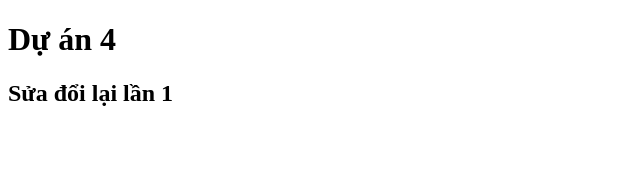
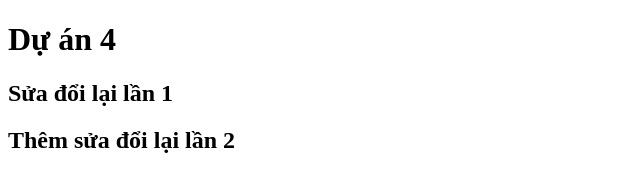
Before and after one commit to chudonghoc/product4, a plain HTML site: page index.html in a window 1280 px wide. Shown: the whole page, without its empty margins (0-640 px from the left). Drawn offline with Linux system fonts and the light colour scheme.

Commit message:
test commit lan 3

```diff
--- a/index.html
+++ b/index.html
@@ -8,5 +8,6 @@
   <body>
     <h1>Dự án 4</h1>
     <h2>Sửa đổi lại lần 1</h2>
+    <h2>Thêm sửa đổi lại lần 2</h2>
   </body>
 </html>
```
